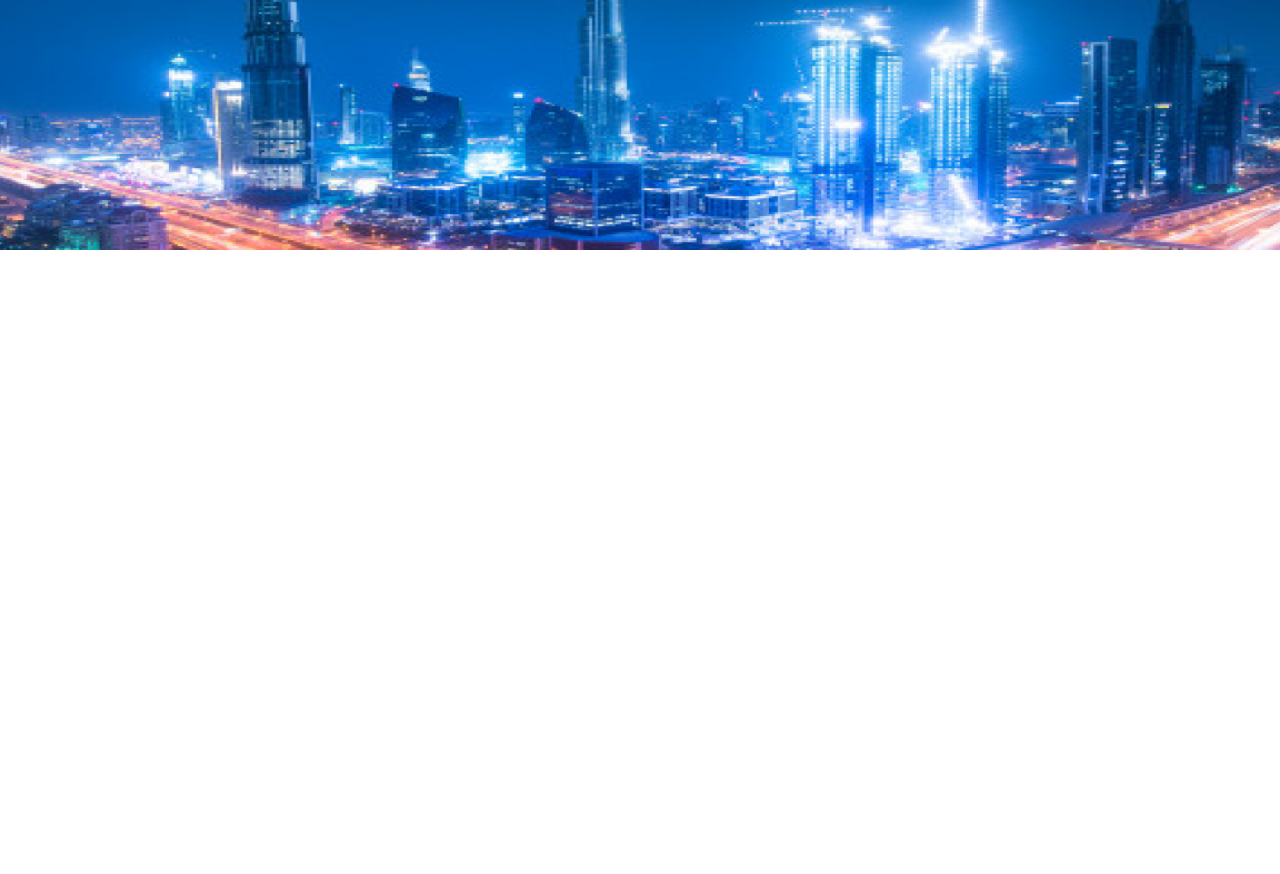
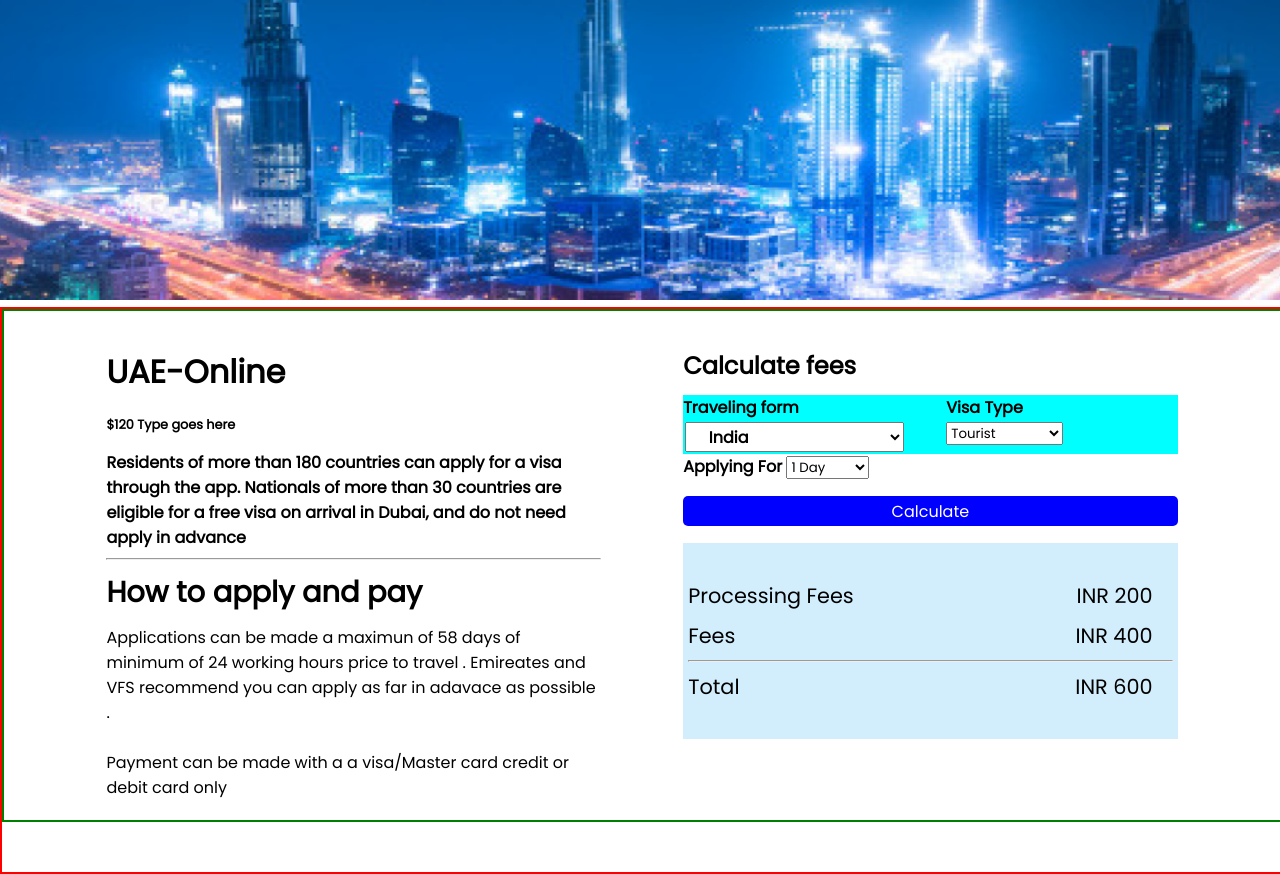
Before and after one commit to tusharkarle/Assignment_1_Tushar_Karle, a plain HTML site: page index.html in a window 1280 px wide. Before the commit the page ends 800 px from the top, so only its background shows below. Drawn offline with Linux system fonts and the light colour scheme.

Commit message:
almost everything is over but only problem with right row

```diff
--- a/index.html
+++ b/index.html
@@ -2,32 +2,122 @@
 <html lang="en">
 
 <head>
-    <meta charset="UTF-8">
-    <meta http-equiv="X-UA-Compatible" content="IE=edge">
-    <meta name="viewport" content="width=device-width, initial-scale=1.0">
-    <link rel="stylesheet" href="style.css">
+    <meta charset="UTF-8" />
+    <meta http-equiv="X-UA-Compatible" content="IE=edge" />
+    <meta name="viewport" content="width=device-width, initial-scale=1.0" />
+    <link rel="stylesheet" href="style.css" />
+    <link rel="preconnect" href="https://fonts.googleapis.com" />
+    <link rel="preconnect" href="https://fonts.gstatic.com" crossorigin />
+    <link href="https://fonts.googleapis.com/css2?family=Poppins&display=swap" rel="stylesheet" />
     <title>Assignment_1</title>
 </head>
 
 <body>
-
     <!-- Header Image -->
 
     <header>
+        <div class="headerimg">
+            <img src="img/uae.png" alt="header_photo" />
+        </div>
+    </header>
 
-        <div class="headerimg">
+    <section id="main-content">
+        <div class="content-columns">
+            <div id="column1">
+                <div id="column1_row1">
+                    <h1>UAE-Online</h1>
+                    <h4>$120 Type goes here</h4>
 
-            <img src="img/uae.png" alt="header_photo">
+                    <p>
+                        <strong>Residents of more than 180 countries can apply for a visa
+                through the app. Nationals of more than 30 countries are
+                eligible for a free visa on arrival in Dubai, and do not need
+                apply in advance</strong
+              >
+            </p>
+          </div>
 
+          <hr />
+          <div id="column1_row2">
+            <h2>How to apply and pay</h2>
+            <p>
+              Applications can be made a maximun of 58 days of minimum of 24
+              working hours price to travel . Emireates and VFS recommend you
+              can apply as far in adavace as possible .
+            </p>
+            <br />
+            <p>
+              Payment can be made with a a visa/Master card credit or debit card
+              only
+            </p>
+          </div>
         </div>
 
+        <div id="column2">
+          <div id="column2_row1">
+            <h2>Calculate fees</h2>
 
-    </header>
+            <strong>
+              <div class="calculate_form">
+                <form>
+                  <div class="form_row1">
+                    <div>
+                      <label for="Traveling form"> Traveling form</label>
+                      <br />
+                      <select name="Country" id="select_country">
+                        <option value="india">India</option>
+                        <option value="America">America</option>
+                        <option value="UK">UK</option>
+                        <option value="Cannada">Cannada</option>
+                      </select>
+                    </div>
+                    <div id="visa_input">
+                      <label for="Visa Type"> Visa Type</label>
+                      <br />
+                      <select name="Visa" id="visa">
+                        <option value="Tourist">Tourist</option>
+                        <option value="Visa on arrival">Visa on arrival</option>
+                        <option value="Bussiness">Bussiness</option>
+                      </select>
+                    </div>
+                  </div>
+                  <label for="Applying For"> Applying For</label>
+                  <select name="no_of_days" id="no_of_days">
+                    <option value="1_day">1 Day</option>
+                    <option value="7_days">7 Days</option>
+                    <option value="1_month">1 Month</option>
+                    <option value="6_month">6 Months</option>
+                  </select>
 
-    <section>
+                  <br />
 
+                  <button type="submit">Calculate</button>
+                </form>
+              </div>
+            </strong>
+                </div>
+
+                <div id="column2_row2">
+                    <div class="calculate_column">
+                        <p>Processing Fees</p>
+                        <p>INR 200</p>
+                    </div>
+
+                    <div class="calculate_column">
+                        <p>Fees</p>
+                        <p>INR 400</p>
+                    </div>
+
+                    <hr />
+
+                    <div class="calculate_column">
+                        <p>Total</p>
+                        <p>INR 600</p>
+                    </div>
+                </div>
+            </div>
+        </div>
     </section>
-
 </body>
 
 </html>
--- a/style.css
+++ b/style.css
@@ -3,6 +3,7 @@
 * {
     margin: 0;
     padding: 0;
+    font-family: 'Poppins', sans-serif;
 }
 
 
@@ -15,6 +16,133 @@ header {
 }
 
 header img {
-    width: 100vw;
-    height: 250px;
+    width: 100%;
+    height: 300px;
 }
+
+
+/* Main content section */
+
+#main-content {
+    border: 2px solid red;
+    position: relative;
+    width: 100%;
+    height: auto;
+    padding-bottom: 50px;
+}
+
+.content-columns {
+    border: 2px solid green;
+    display: flex;
+    /* align-items: center; */
+    justify-content: space-evenly;
+    padding: 20px;
+}
+
+
+/* column 1 all  */
+
+#column1 {
+    /* border: 2px solid aqua; */
+    margin-top: 5px;
+    padding: 0px;
+    width: 40%;
+}
+
+
+/* colum 1 row`1 */
+
+#column1_row1 h1 {
+    padding: 12px 0px;
+    font-size: 2rem;
+}
+
+#column1_row1 h4 {
+    padding: 8px 0px;
+    font-size: 0.8rem;
+}
+
+#column1_row1 p {
+    padding: 8px 0px;
+    font-size: 1rem;
+}
+
+#column1_row2 h2 {
+    margin: 11px 0px;
+    font-size: 1.8rem;
+}
+
+
+/* column 2 all */
+
+#column2 {
+    /* border: 2px solid aqua; */
+    margin-top: 5px;
+    padding: 0px;
+    width: 40%;
+}
+
+#column2_row1 h2 {
+    margin: 12px 0px;
+}
+
+.form_row1 {
+    background-color: aqua;
+    display: flex;
+    width: 100%;
+    align-items: baseline;
+}
+
+#select_country {
+    padding-right: 120px;
+    display: block;
+    height: 30px;
+    text-align: center;
+    font-size: 1rem;
+    font-weight: bold;
+    margin: 2px;
+}
+
+#visa_input {
+    padding-left: 40px;
+}
+
+form button {
+    width: 100%;
+    background-color: blue;
+    color: white;
+    border-radius: 5px;
+    border-width: 0;
+    align-content: center;
+    text-align: center;
+    font-size: 1rem;
+    height: 30px;
+    margin: 17px 0px;
+}
+
+
+/* column 2 row2 */
+
+#column2_row2 {
+    position: relative;
+    box-sizing: border-box;
+    font-size: 1.3rem;
+    background-color: rgb(210, 238, 253);
+    padding: 28px 5px;
+}
+
+.calculate_column {
+    display: flex;
+    width: 100%;
+    font-size: 1.3rem;
+    margin: 9px 0px;
+}
+
+.calculate_column p {
+    width: 100%;
+}
+
+.calculate_column p:nth-child(2) {
+    text-align: right;
+    padding-right: 20px;
+}
```
